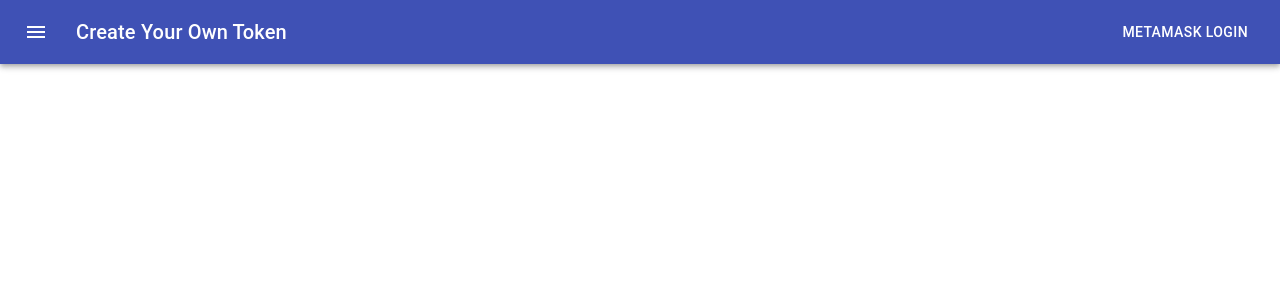
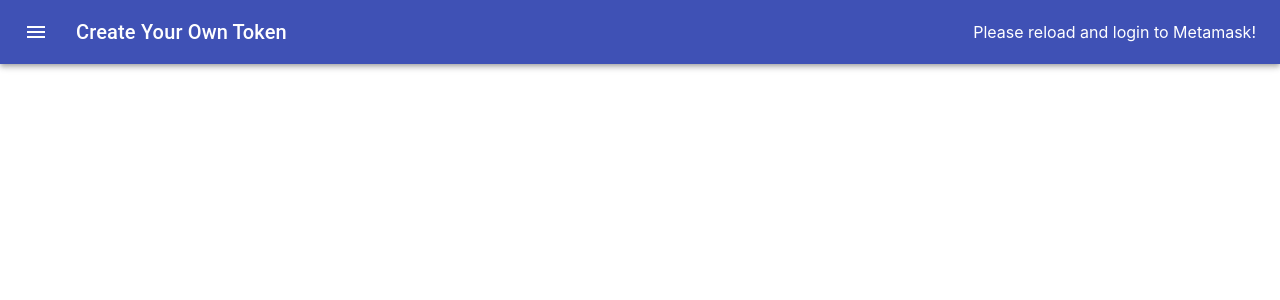
Before and after one commit to Tiger-0512/ERC20-based-token, a React (Create React App) app in the folder client/: page / in a window 1280 px wide. Shown: the top 300 px of the page. Built offline with nearby package versions, Linux system fonts and the light colour scheme.

Commit message:
perf: add introduction for Metamask login

```diff
--- a/client/src/App.js
+++ b/client/src/App.js
@@ -1,38 +1,62 @@
 import React, { Component, useEffect, useState } from "react";
 import Web3 from "web3";
 
-import getWeb3 from "./getWeb3";
 import "./App.css";
-import Header from "./modules/Header";
+import { Header } from "./modules/Header";
+
+const CONTRACT_ADDRESS = "";
 
 const App = () => {
   // Hooks initialization
   const [web3, setWeb3] = useState(null);
-  const [accounts, setAccounts] = useState(null);
+  const [isConnected, setIsConnected] = useState(false);
+  const [accounts, setAccounts] = useState([]);
   const [contract, setContract] = useState(null);
 
+  const metamaskAcc = null;
+
   useEffect(() => {
-    const f = async() => {
+    const f = async () => {
       try {
         const metamaskAcc = await window.ethereum.request({
           method: "eth_requestAccounts",
         });
         setAccounts(metamaskAcc);
-
-      } catch(error) {
+        setIsConnected(true);
+      } catch (error) {
         alert(error.message);
       }
+    };
+    const checkStatus = async () => {
+      if (!isRopsren()) {
+        alert("Please change your network to Ropsten test network after login to Metamask")
+      }
     }
-    f();
+    f().then(
+      checkStatus()
+    )
   }, []);
+
+  const isRopsren = () => {
+    if (window.ethereum && window.ethereum.chainId != 0x3) {
+      return false;
+    } else {
+      return true;
+    }
+  };
 
   return (
     <div className="App">
-      <Header />
-      { accounts }
+      <Header
+        accounts={accounts}
+        isConnected={isConnected}
+        setAccounts={setAccounts}
+        setIsConnected={setIsConnected}
+      />
+       {accounts}
     </div>
   );
-}
+};
 
 export default App;
 
--- a/client/src/modules/Header.js
+++ b/client/src/modules/Header.js
@@ -1,4 +1,5 @@
 import React from "react";
+import Web3 from "web3";
 import { makeStyles } from "@material-ui/core/styles";
 import AppBar from "@material-ui/core/AppBar";
 import Toolbar from "@material-ui/core/Toolbar";
@@ -19,7 +20,7 @@ const useStyles = makeStyles((theme) => ({
   },
 }));
 
-export default function ButtonAppBar() {
+export const Header = (props) => {
   const classes = useStyles();
 
   return (
@@ -41,9 +42,13 @@ export default function ButtonAppBar() {
           >
             Create Your Own Token
           </Typography>
-          <Button color="inherit">METAMASK Login</Button>
+          {props.isConnected ? (
+            `Your account: ${props.accounts[0]}`
+          ) : (
+            "Please reload and login to Metamask!"
+          )}
         </Toolbar>
       </AppBar>
     </div>
   );
-}
+};
```
